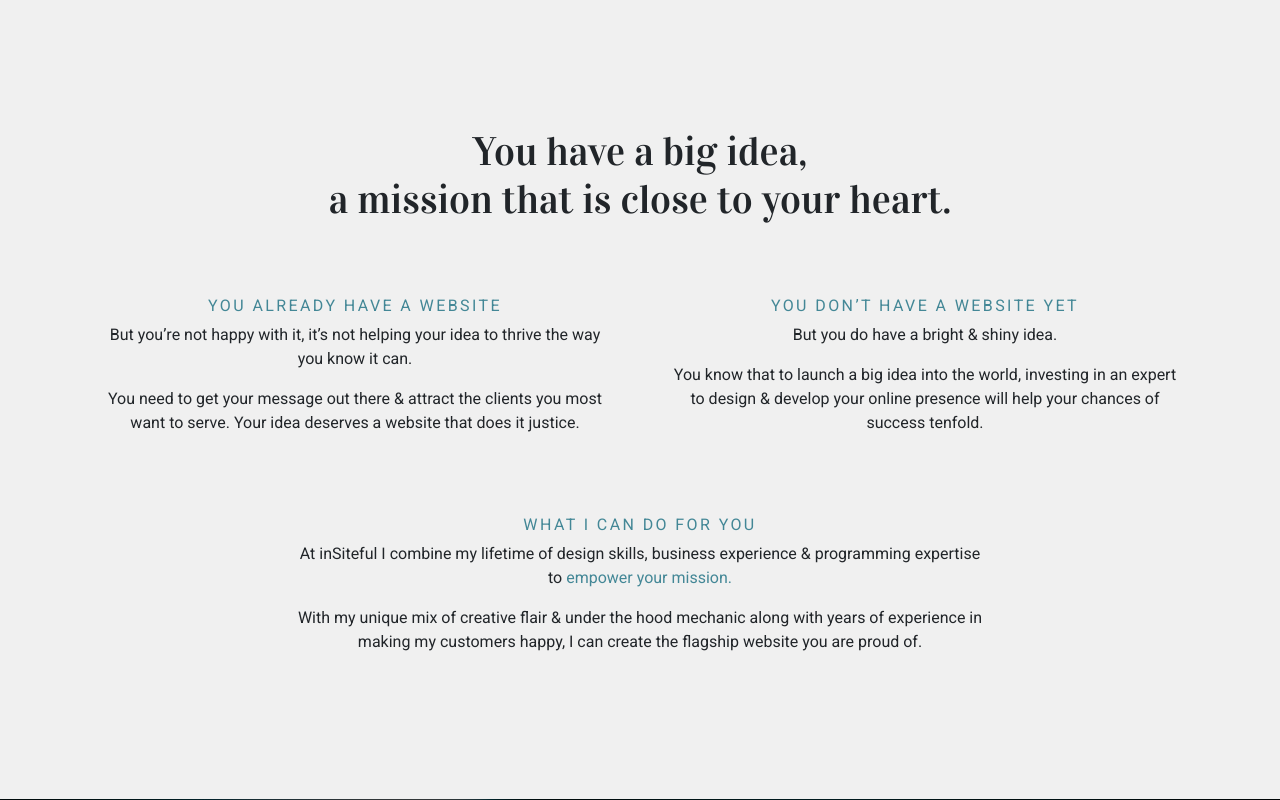
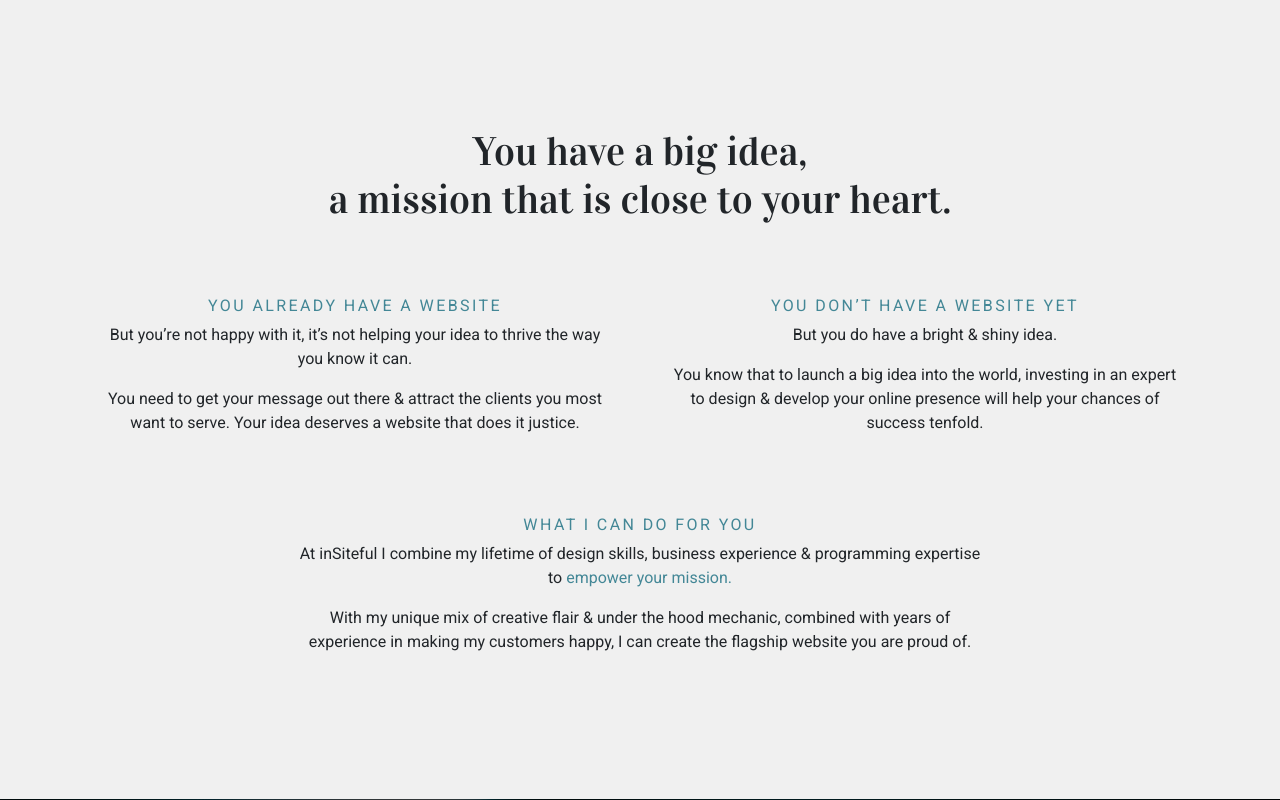
Before and after one commit to AJGreaves/annagreaves, a Flask app: page / in a window 1280 px wide. Shown: the part 801-1601 px from the top of the page. Run offline with Flask 2, Linux system fonts and the light colour scheme; some libraries are stand-ins or nearby versions.

Commit message:
Minor fixes to text.

```diff
--- a/templates/index.html
+++ b/templates/index.html
@@ -54,7 +54,7 @@
                             expertise to <span class="highlight-text">empower your mission.</span></p>
                         <p>
                             With my unique mix of creative flair & under the
-                            hood mechanic along with years of experience in making my customers happy, I can create
+                            hood mechanic, combined with years of experience in making my customers happy, I can create
                             the flagship website you are proud of.</p>
                     </div>
                 </div>
--- a/templates/projects/familyhub.html
+++ b/templates/projects/familyhub.html
@@ -13,7 +13,7 @@
                                     Haarlemmermeer area of The Netherlands.</p>
 
                                 <p>Family Hub was designed to make a difference to
-                                    newcomers to the country, to ake it easier to get out and connected to the community
+                                    newcomers to the country, to make it easier to get out and connected to the community
                                     around. The
                                     Family Hub goal
                                     is to inform and connect English speaking families to the events and activities
```
